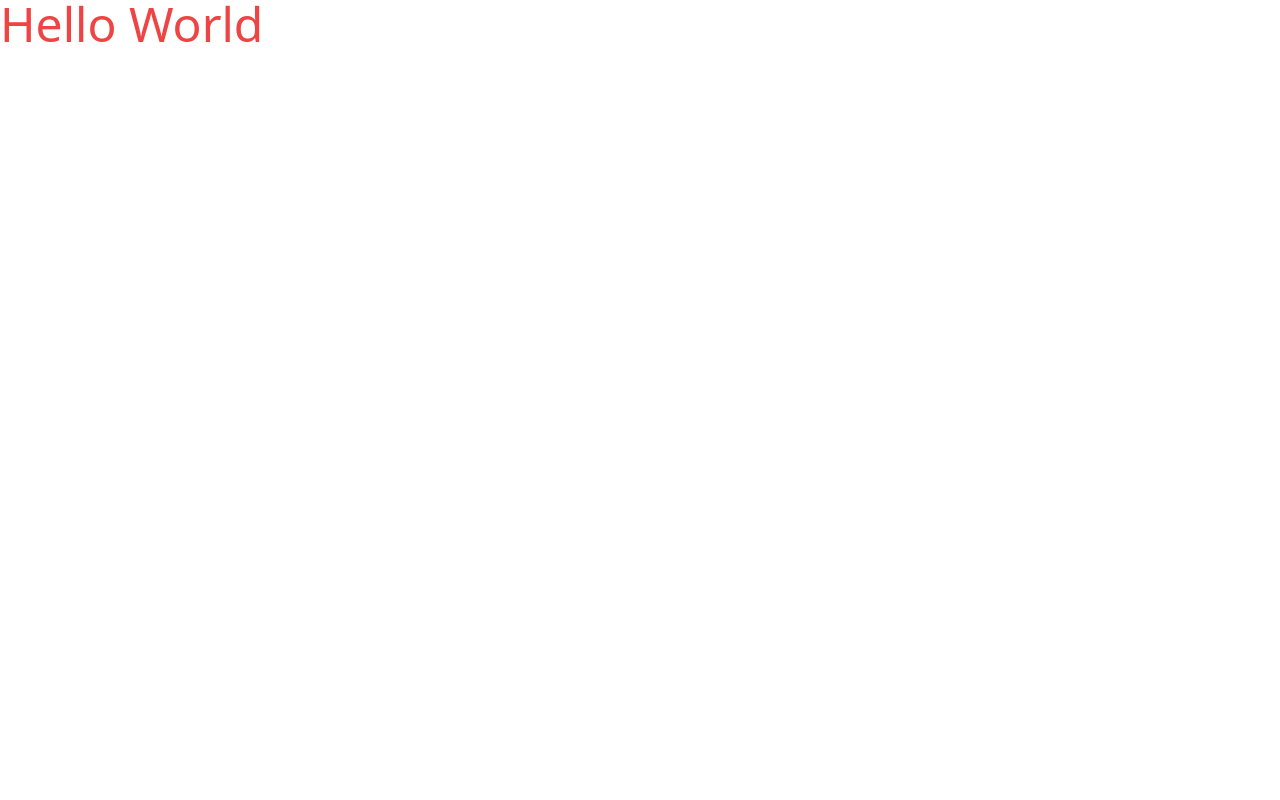
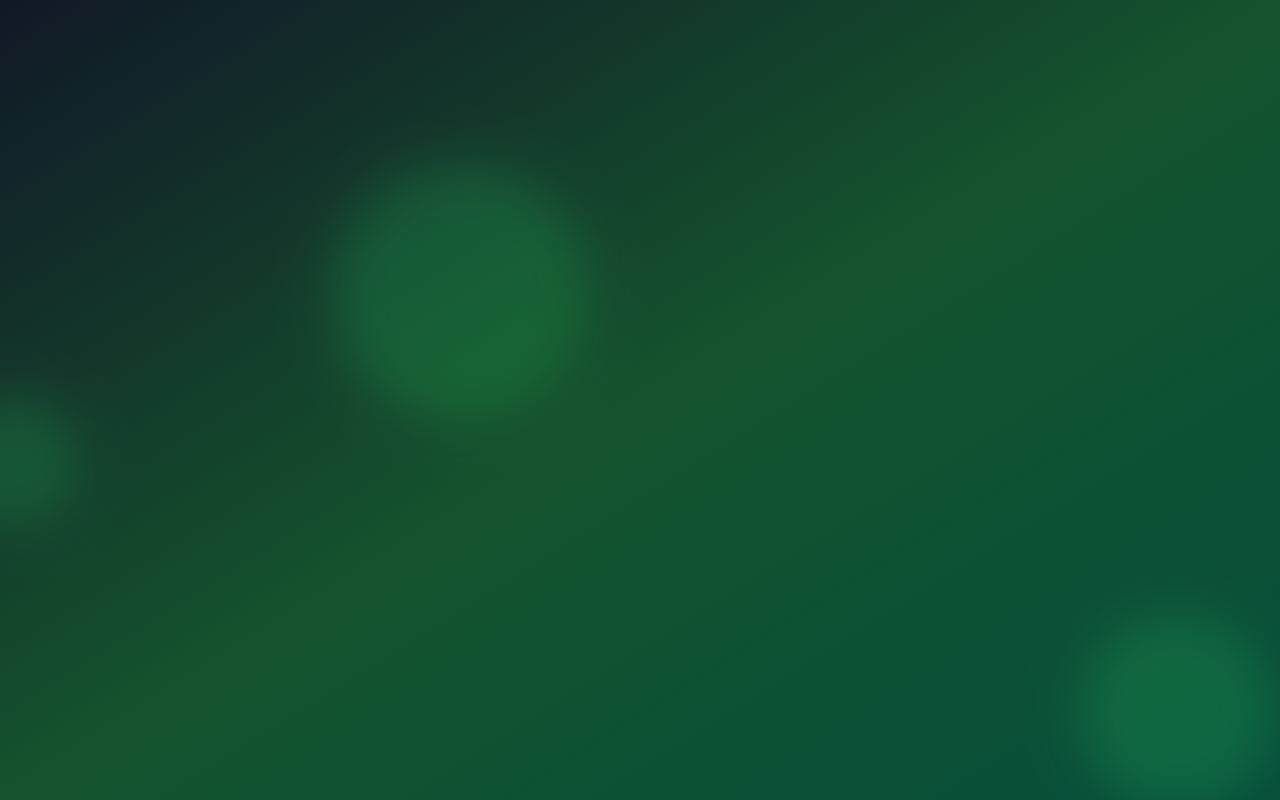
Before and after one commit to EtimbukUdofia/auth-js, a React (Vite) app in the folder frontend/: page / in a window 1280 px wide. Built offline with nearby package versions, Linux system fonts and the light colour scheme.

Commit message:
update App.js

```diff
--- a/frontend/src/App.jsx
+++ b/frontend/src/App.jsx
@@ -1,9 +1,12 @@
+import FloatingShape from "./components/FloatingShape"
+
 function App() {
-
   return (
-    <>
-      <h1 className="text-red-500 text-5xl">Hello World</h1>
-    </>
+    <div className="min-h-screen bg-gradient-to-br from-gray-900 via-green-900 to-emerald-900 flex items-center justify-center relative overflow-hidden">
+      <FloatingShape color="bg-green-500" size="w-64 h-64" top="-5%" left="10%" delay={0} />
+      <FloatingShape color="bg-green-500" size="w-48 h-48" top="70%" left="80%" delay={5} />
+      <FloatingShape color="bg-green-500" size="w-32 h-32" top="40%" left="-10%" delay={2} />
+    </div>
   )
 }
 
```
